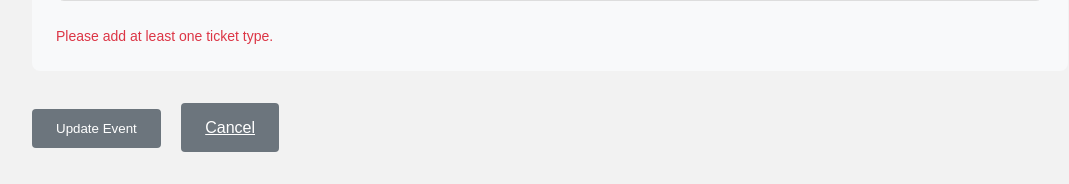
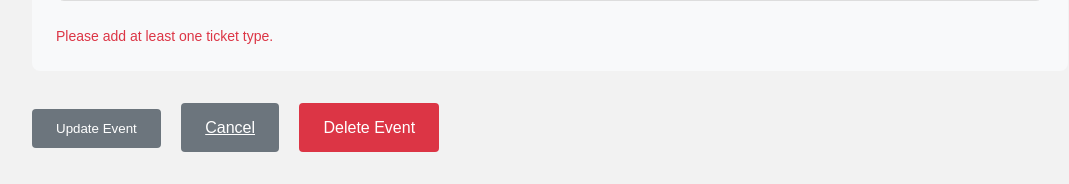
Before and after one commit to Cmanar0/django-app, a Django app: a page that uses community_hub/templates/community_hub/event_form.html in a window 1280 px wide. Shown: the part 2074-2258 px from the top of the page, without its empty margins (180-1249 px from the left). Run offline with Django 5.2, Linux system fonts and the light colour scheme; a user stored in the database is signed in; tables that the repository leaves empty hold one stand-in row (values such as "Sample post").

Commit message:
Add a delete button for event

```diff
--- a/community_hub/templates/community_hub/event_form.html
+++ b/community_hub/templates/community_hub/event_form.html
@@ -80,6 +80,23 @@
 
     .cancel-button:hover {
         background-color: #5a6268;
+    }
+
+    .delete-button {
+        display: inline-block;
+        padding: 0.75rem 1.5rem;
+        background-color: #dc3545;
+        color: #fff;
+        border: none;
+        border-radius: 0.25rem;
+        cursor: pointer;
+        font-weight: 500;
+        margin-left: 1rem;
+        text-decoration: none;
+    }
+
+    .delete-button:hover {
+        background-color: #c82333;
     }
 
     /* Custom styling for checkbox fields */
@@ -346,6 +363,9 @@
         <div class="form-actions">
             <button type="submit" id="submit-btn" class="submit-button" disabled>{% if form.instance.pk %}Update{% else %}Create{% endif %} Event</button>
             <a href="{% url 'community_hub:events' %}" class="cancel-button">Cancel</a>
+            {% if form.instance.pk %}
+                <a href="{% url 'community_hub:event_delete' form.instance.slug %}" class="delete-button">Delete Event</a>
+            {% endif %}
         </div>
 
         <!-- Hidden fields to store ticket types and membership benefits -->
--- a/community_hub/templates/community_hub/event_list.html
+++ b/community_hub/templates/community_hub/event_list.html
@@ -197,6 +197,9 @@
 
                             <div class="event-actions">
                                 <a href="{% url 'community_hub:event_detail' event.slug %}" class="event-link">View Details</a>
+                                {% if user.is_authenticated and user.is_staff %}
+                                    <a href="{% url 'community_hub:event_edit' event.slug %}" class="event-link" style="background-color: #ffc107; color: #212529;">Edit Event</a>
+                                {% endif %}
                             </div>
                         </div>
                     </div>
```
Also changed, not shown: community_hub/migrations/0002_alter_event_options_remove_event_ticket_price_and_more.py (added).
